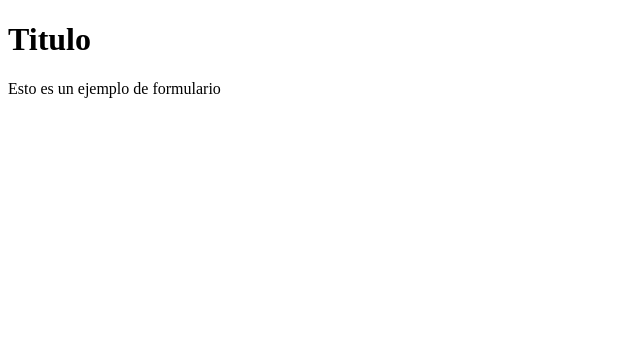
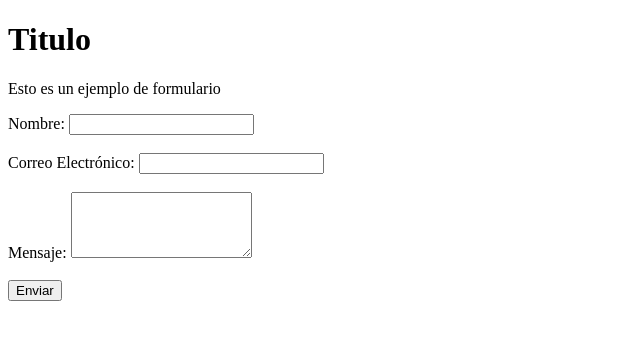
Before and after one commit to migcabvid/Ejemplo-1-Versionado, a plain HTML site: page index.html in a window 1280 px wide. Shown: the whole page, without its empty margins (0-640 px from the left). Drawn offline with Linux system fonts and the light colour scheme.

Commit message:
añadido formulario

```diff
--- a/index.html
+++ b/index.html
@@ -1,12 +1,30 @@
 <!DOCTYPE html>
 <html lang="en">
+
 <head>
     <meta charset="UTF-8">
     <meta name="viewport" content="width=device-width, initial-scale=1.0">
     <title>Document</title>
 </head>
+
 <body>
     <h1>Titulo</h1>
     <p>Esto es un ejemplo de formulario</p>
+    <form action="/enviar" method="post">
+        <label for="nombre">Nombre:</label>
+        <input type="text" id="nombre" name="nombre" required>
+        <br><br>
+
+        <label for="email">Correo Electrónico:</label>
+        <input type="email" id="email" name="email" required>
+        <br><br>
+
+        <label for="mensaje">Mensaje:</label>
+        <textarea id="mensaje" name="mensaje" rows="4" required></textarea>
+        <br><br>
+
+        <button type="submit">Enviar</button>
+    </form>
 </body>
+
 </html>
```
